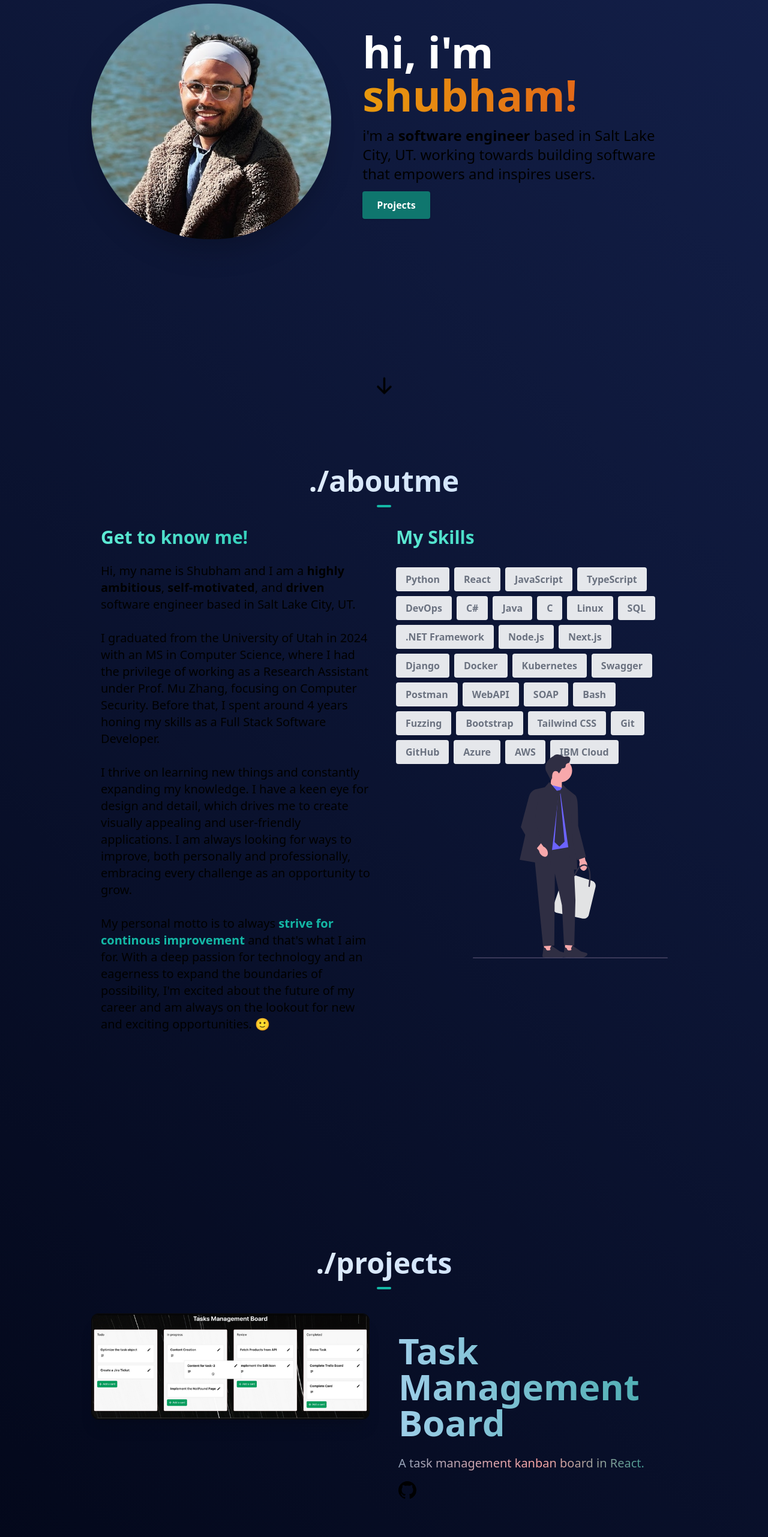
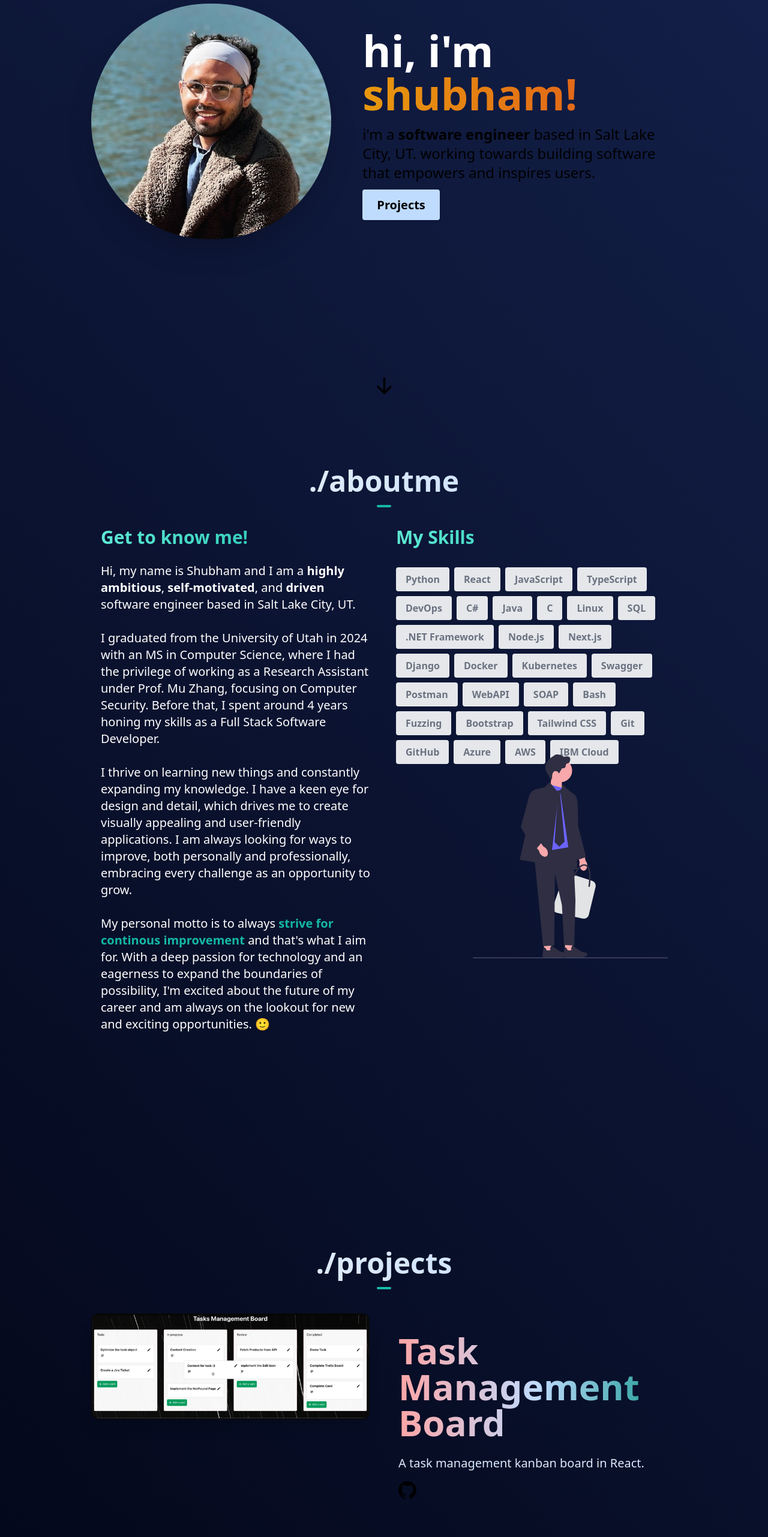
Before and after one commit to cictema/devfolio, a Next.js app: page / in a window 1280 px wide. Shown: the part 234-2797 px from the top of the page at 60% size. Built offline with nearby package versions, Linux system fonts and the light colour scheme.

Commit message:
remove dark mode and modify colors

```diff
--- a/app/layout.tsx
+++ b/app/layout.tsx
@@ -18,7 +18,7 @@ export default function RootLayout({
       <head />
       {/* <body className="bg-gradient-to-r from-blue-950 via-amber-950 to-blue-950">       */}
       <body className="bg-gradient-to-tr from-blue-950 via-slate-950 to-blue-950 background-animate">
-          <ThemeProvider enableSystem={true} attribute="dark">
+          <ThemeProvider enableSystem={false} attribute="dark">
             <Navbar />
             {children}
             <Footer />
--- a/components/AboutSection.tsx
+++ b/components/AboutSection.tsx
@@ -47,7 +47,7 @@ const AboutSection = () => {
             <h1 className="text-center text-3xl font-bold mb-6 md:text-left bg-gradient-to-r from-teal-300 to-teal-500 bg-clip-text text-transparent">
               Get to know me!
             </h1>
-            <div className="text-xl">
+            <div className="text-xl text-white">
             <p>
               Hi, my name is Shubham and I am a{" "}
               <span className="font-bold">{"highly ambitious"}</span>,
--- a/components/DesignSection.tsx
+++ b/components/DesignSection.tsx
@@ -43,8 +43,8 @@ const DesignSection = () => {
                       />
                   </div>
                   <div className="mt-8 md:w-1/2">
-                    <h1 className="text-4xl font-bold mb-6 bg-gradient-to-r from-slate-300 via-blue-200 to-slate-300 bg-clip-text text-6xl text-transparent background-animate">{design.name}</h1>
-                    <p className="text-xl leading-7 mb-4 bg-gradient-to-r from-slate-400 via-red-300 to-teal-600 bg-clip-text text-2xl text-transparent">
+                    <h1 className="text-4xl font-bold mb-6 bg-gradient-to-r from-red-300 via-blue-200 to-teal-600 bg-clip-text text-6xl text-transparent background-animate">{design.name}</h1>
+                    <p className="text-xl leading-7 mb-4 text-blue-100">
                       {design.description}
                     </p>
 
--- a/components/HeroSection.tsx
+++ b/components/HeroSection.tsx
@@ -20,7 +20,7 @@ const HeroSection = () => {
         <div className="md:mt-2 md:w-3/5">
           <h1 className="text-4xl font-bold mt-6 md:mt-0 md:text-7xl text-white">hi, i&#39;m</h1>
           <h1 className="text-4xl font-bold mt-6 md:mt-0 md:text-7xl bg-gradient-to-r from-red-600 via-yellow-500 to-red-600 bg-clip-text text-7xl text-transparent background-animate">shubham!</h1>
-          <p className="text-lg mt-4 mb-6 md:text-2xl">
+          <p className="text-lg mt-4 mb-6 md:text-2xl text-white`">
             i&#39;m a{" "}
             <span className="font-semibold">
               software engineer{" "}
@@ -29,7 +29,7 @@ const HeroSection = () => {
           </p>
           <Link
             to="projects"
-            className="text-white font-semibold px-6 py-3 bg-teal-700 rounded shadow hover:bg-teal-500"
+            className="text-black text-xl font-semibold px-6 py-3 bg-blue-200 rounded shadow hover:bg-teal-500"
             activeClass="active"
             spy={true}
             smooth={true}
--- a/components/ProjectsSection.tsx
+++ b/components/ProjectsSection.tsx
@@ -57,8 +57,8 @@ const ProjectsSection = () => {
                     </Link>
                   </div>
                   <div className="mt-8 md:w-1/2">
-                    <h1 className="text-4xl font-bold mb-6 bg-gradient-to-r  from-teal-300 via-blue-200 to-teal-600 bg-clip-text text-6xl text-transparent background-animate">{project.name}</h1>
-                    <p className="text-xl leading-7 mb-4 bg-gradient-to-r from-slate-400 via-red-300 to-teal-600 bg-clip-text text-2xl text-transparent">
+                    <h1 className="text-4xl font-bold mb-6 bg-gradient-to-r from-red-300 via-blue-200 to-teal-600 bg-clip-text text-6xl text-transparent">{project.name}</h1>
+                    <p className="text-xl leading-7 mb-4 text-blue-100 ">
                       {project.description}
                     </p>
                     <div className="flex flex-row align-bottom space-x-4">
```
